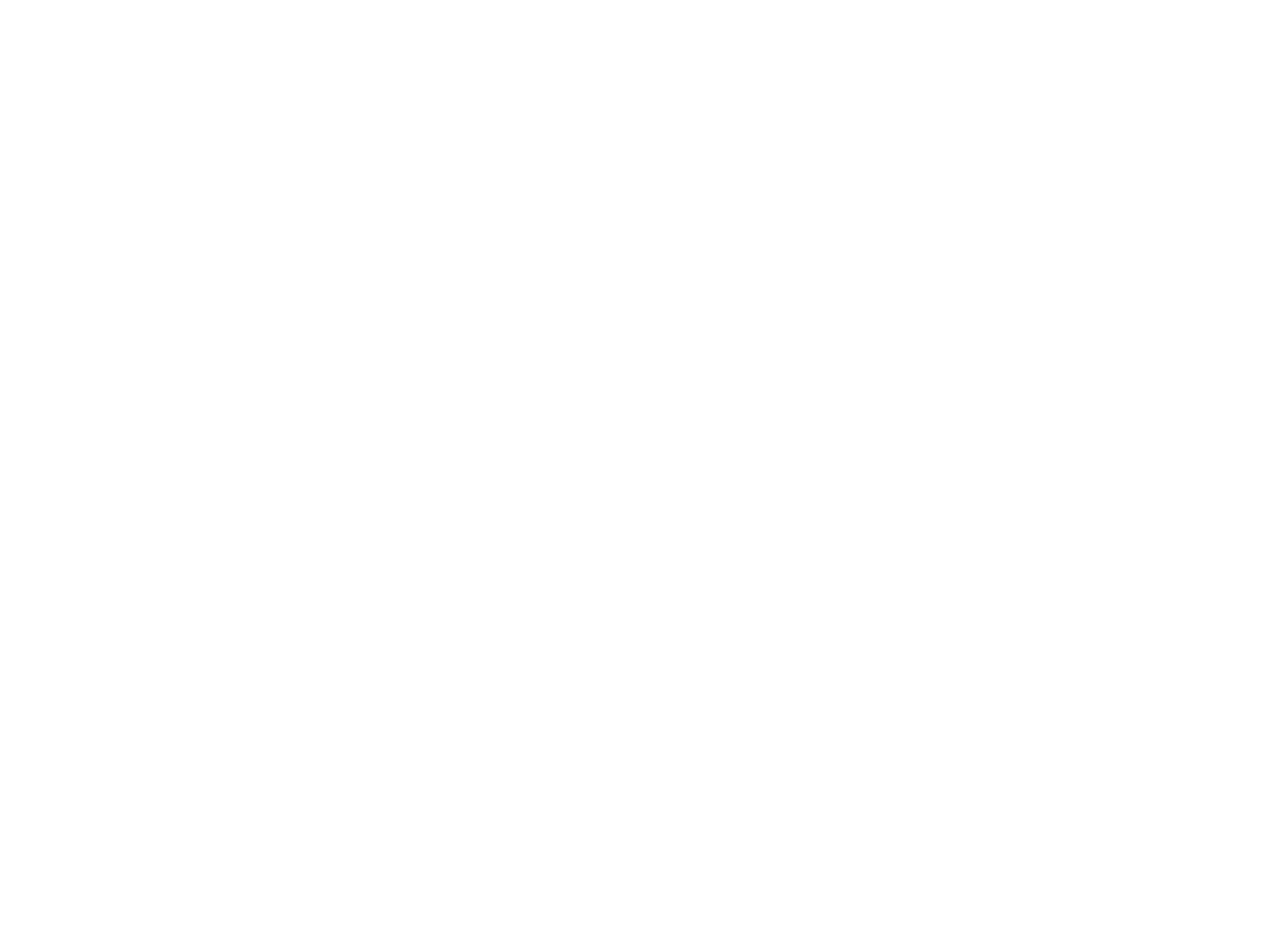
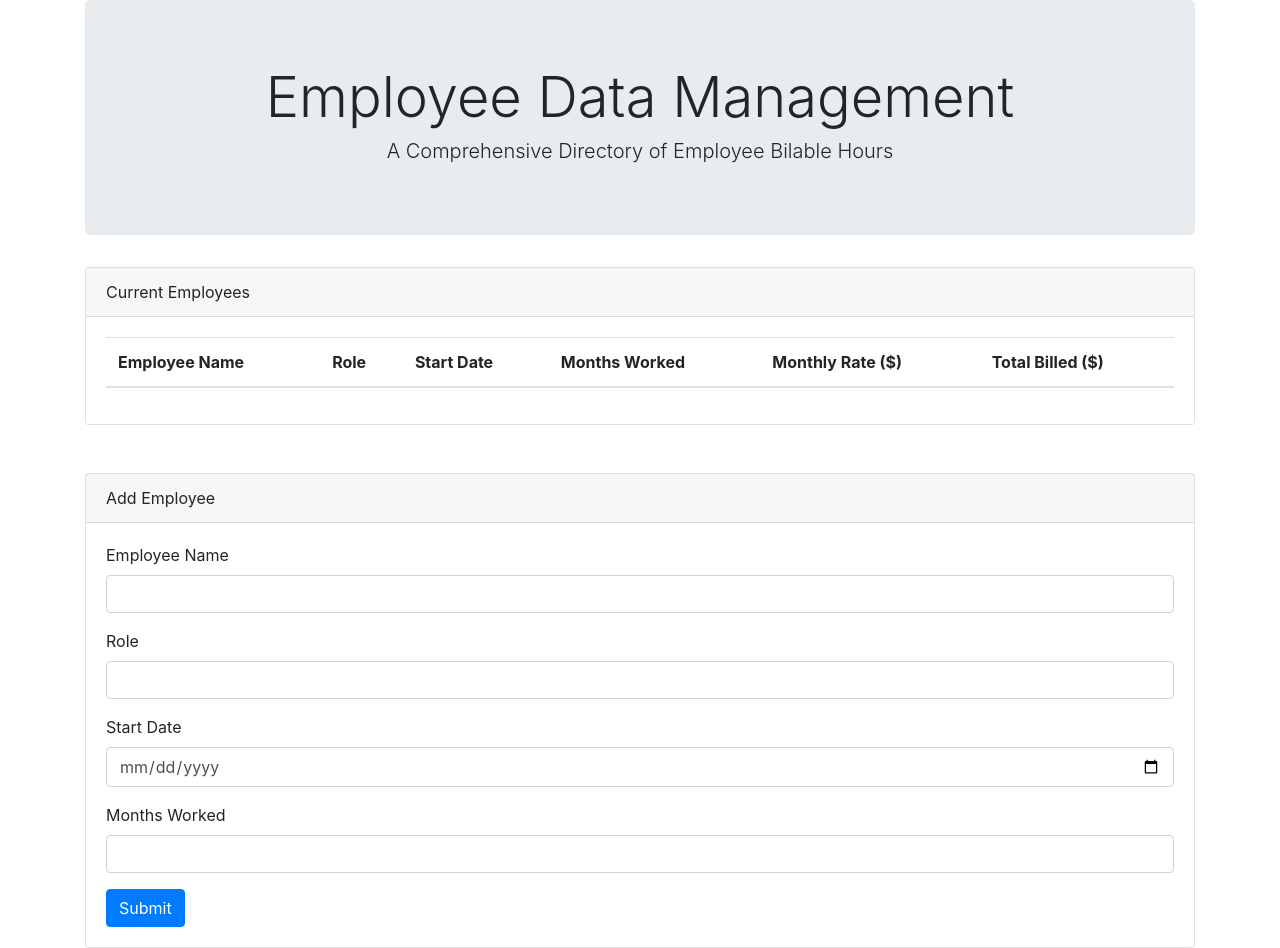
Before and after one commit to danielp28/timesheet-project, a plain HTML site: page index.html in a window 1280 px wide. Before the commit the page ends 800 px from the top, so only its background shows below. Drawn offline with nearby package versions, Linux system fonts and the light colour scheme.

Commit message:
created UI

```diff
--- a/index.html
+++ b/index.html
@@ -5,6 +5,8 @@
     <meta name="viewport" content="width=device-width, initial-scale=1.0">
     <meta http-equiv="X-UA-Compatible" content="ie=edge">
     <title>TimeSheet</title>
+
+   <!--jquery-->
     <script src="https://cdnjs.cloudflare.com/ajax/libs/jquery/3.2.1/jquery.min.js"></script>
 
   <!-- Bootstrap CDN-->
@@ -16,14 +18,61 @@
   <script src="https://www.gstatic.com/firebasejs/6.6.1/firebase-database.js"></script>
 </head>
 <body>
+    <div class="container">
+        <div class="jumbotron text-center">
+            <h1 class="display-4">Employee Data Management</h1>
+            <h3 class="lead">A Comprehensive Directory of Employee Bilable Hours</h3>
+        </div>
 
-
-
-
-
-
-
-
+        <div class="card">
+            <div class="card-header">
+                Current Employees
+            </div>
+            <div class="card-body">
+                <table class="table">
+                    <thead>
+                        <tr>
+                            <th scope="col">Employee Name</th>
+                            <th scope="col">Role</th>
+                            <th scope="col">Start Date</th>
+                            <th scope="col">Months Worked</th>
+                            <th scope="col">Monthly Rate ($)</th>
+                            <th scope="col">Total Billed ($)</th>
+                        </tr>
+                    </thead>
+                    <tbody>
+                    </tbody>
+                </table>
+            </div>
+        </div>
+        <br></br>
+        <div class="card">
+            <div class="card-header">
+                Add Employee
+            </div>
+            <div class="card-body">
+                <form>
+                    <div class="form-group">
+                      <label>Employee Name</label>
+                      <input type="name" class="form-control" id="newEmployee">
+                    </div>
+                    <div class="form-group">
+                        <label>Role</label>
+                        <input type="role" class="form-control" id="newRole">
+                    </div>
+                    <div class="form-group">
+                        <label>Start Date</label>
+                        <input type="date" class="form-control" id="newStart">
+                    </div>
+                    <div class="form-group">
+                        <label>Months Worked</label>
+                        <input type="number" class="form-control" id="newPeriod">
+                      </div>
+                    <button type="submit" class="btn btn-primary">Submit</button>
+                  </form>
+            </div>
+        </div>
+    </div>
 
     <script src="ts.js"></script>
 </body>
```
